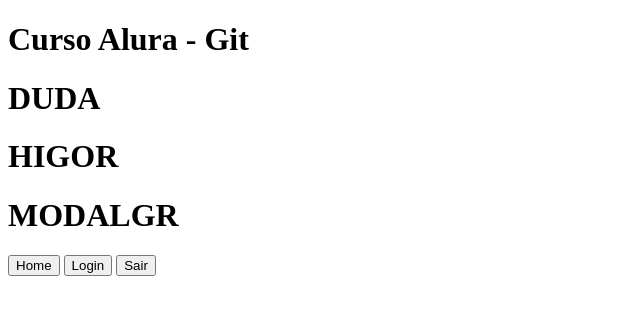
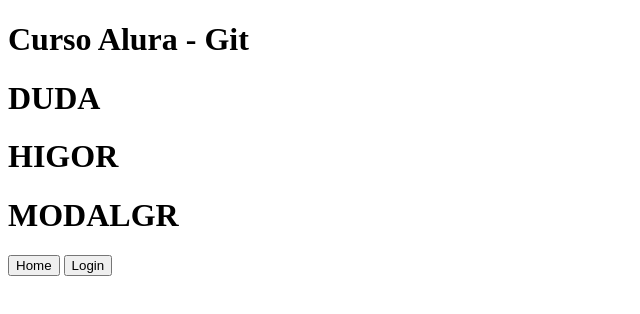
Before and after one commit to meb12/git_testando_3, a plain HTML site: page index.html in a window 1280 px wide. Shown: the whole page, without its empty margins (0-640 px from the left). Drawn offline with Linux system fonts and the light colour scheme.

Commit message:
commit de alteração nos nomes

```diff
--- a/index.html
+++ b/index.html
@@ -12,6 +12,5 @@
      <h1>MODALGR</h1>
     <button>Home</button>
     <button>Login</button>
-    <button>Sair</button>
 </body>
 </html>
```
